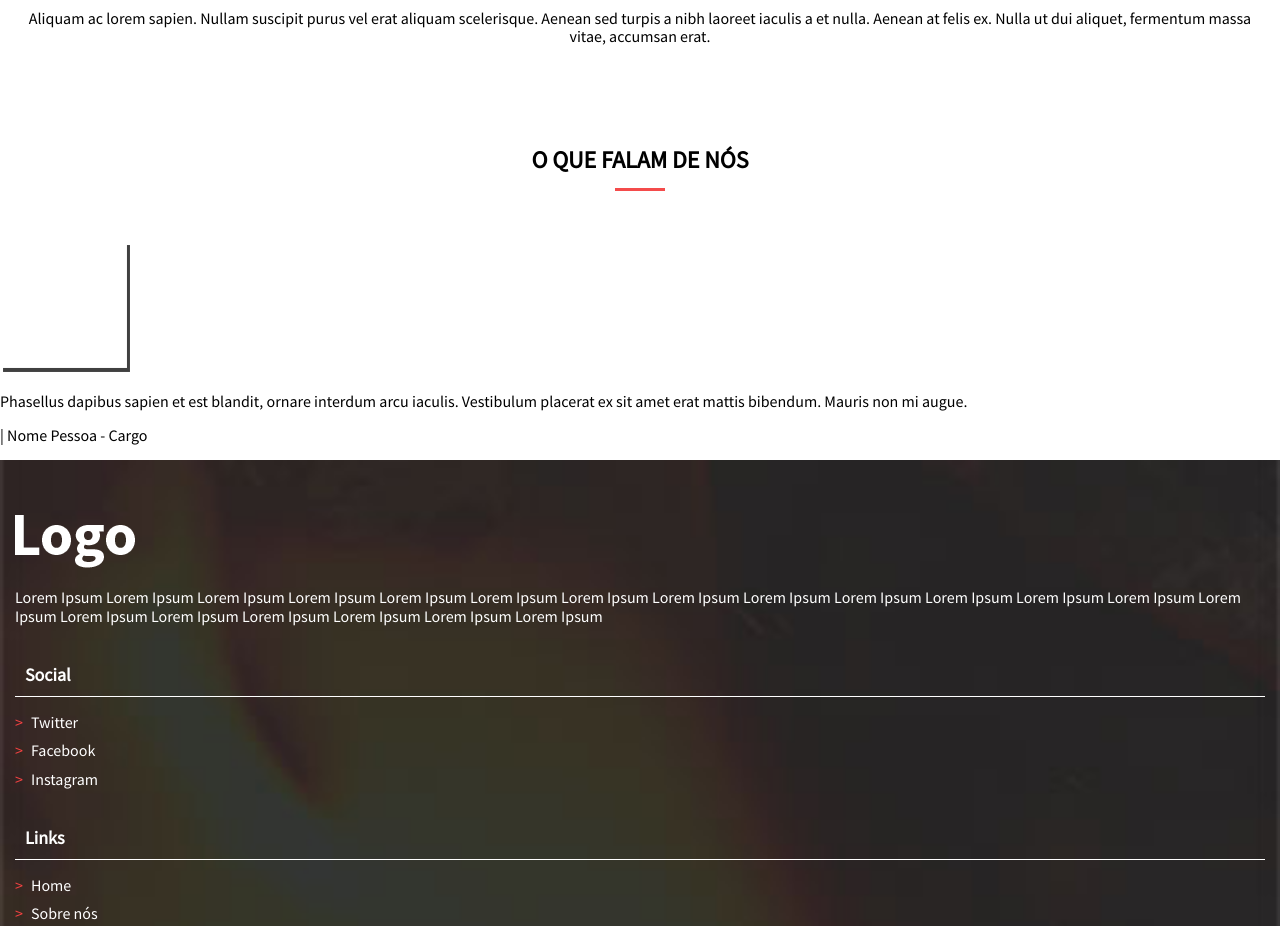
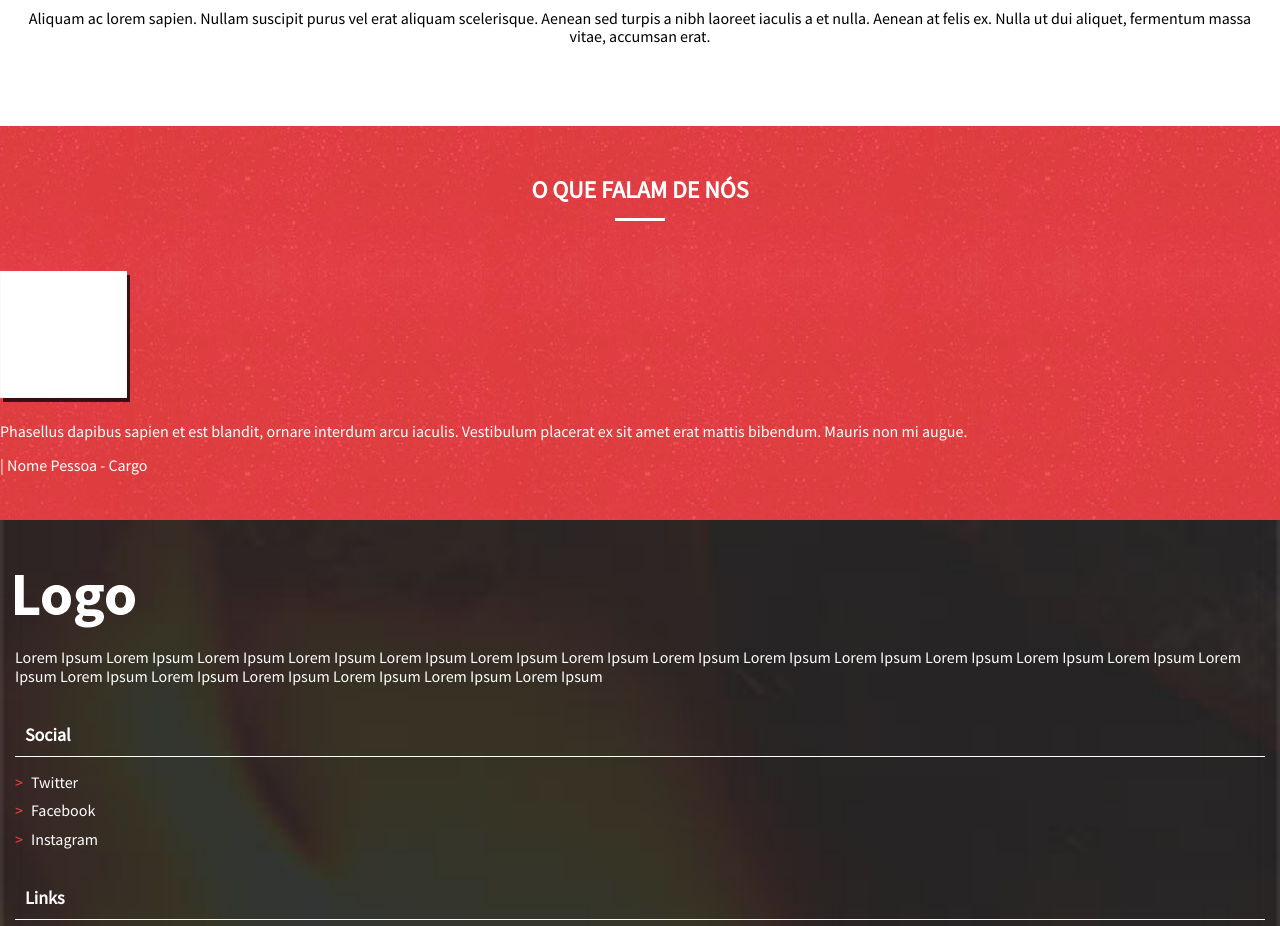
Before and after one commit to filypef/Portifolio-Resposivo, a plain HTML site: page index.html in a window 1280 px wide. Shown: the part 1420-2346 px from the top of the page. Drawn offline with Linux system fonts and the light colour scheme.

Commit message:
add classe e fazendo elas no css

```diff
--- a/css/style-home.css
+++ b/css/style-home.css
@@ -28,6 +28,9 @@
     margin: 0 auto;
     margin-top: 15px;
 }
+.home__titulo--branco::after{
+    background-color: #fff;
+}
 .servicos{
     padding: 30px 0;
 }
@@ -39,3 +42,10 @@
 .servicos__text0{
     color: #585858;
 }
+.depoimentos{
+    background-color: #dd3f3f;
+    color: #fff;
+    padding: 30px 0;
+    background-image: url(../img/cabecalho-pagina-bg.jpg);
+    background-attachment: fixed;
+}
--- a/index.html
+++ b/index.html
@@ -53,12 +53,12 @@
         <!-- fim sessao servico -->
 
         <!-- sessao depoimento -->
-        <section>
-            <h2 class="home__titulo">O que falam de nós</h2>
-            <section>
-                <img src="img/depoimentos/pessoa-1.png" alt="Depoimento da pessoa 1">
-                <p>Phasellus dapibus sapien et est blandit, ornare interdum arcu iaculis. Vestibulum placerat ex sit amet erat mattis bibendum. Mauris non mi augue.</p>
-                <p>| Nome Pessoa - Cargo</p>
+        <section class="depoimentos">
+            <h2 class="home__titulo home__titulo--branco">O que falam de nós</h2>
+            <section class="depoimentos__item">
+                <img class="depoimentos__img" src="img/depoimentos/pessoa-1.png" alt="Depoimento da pessoa 1">
+                <p class="depoimentos__texto">Phasellus dapibus sapien et est blandit, ornare interdum arcu iaculis. Vestibulum placerat ex sit amet erat mattis bibendum. Mauris non mi augue.</p>
+                <p class="depoimentos__pessoa">| Nome Pessoa - Cargo</p>
             </section>
         </section>
         <!-- fim sessao depoimento -->
```
